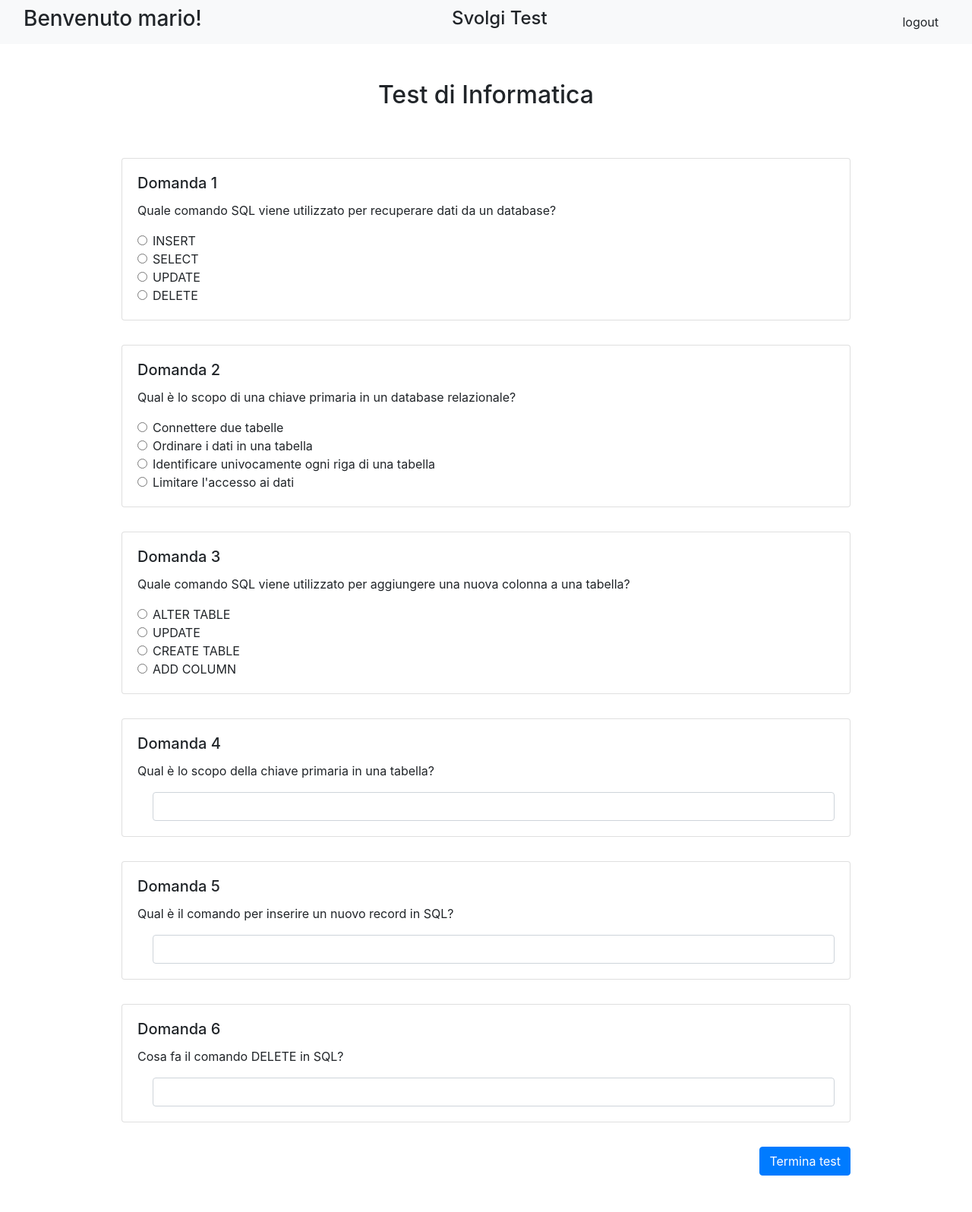
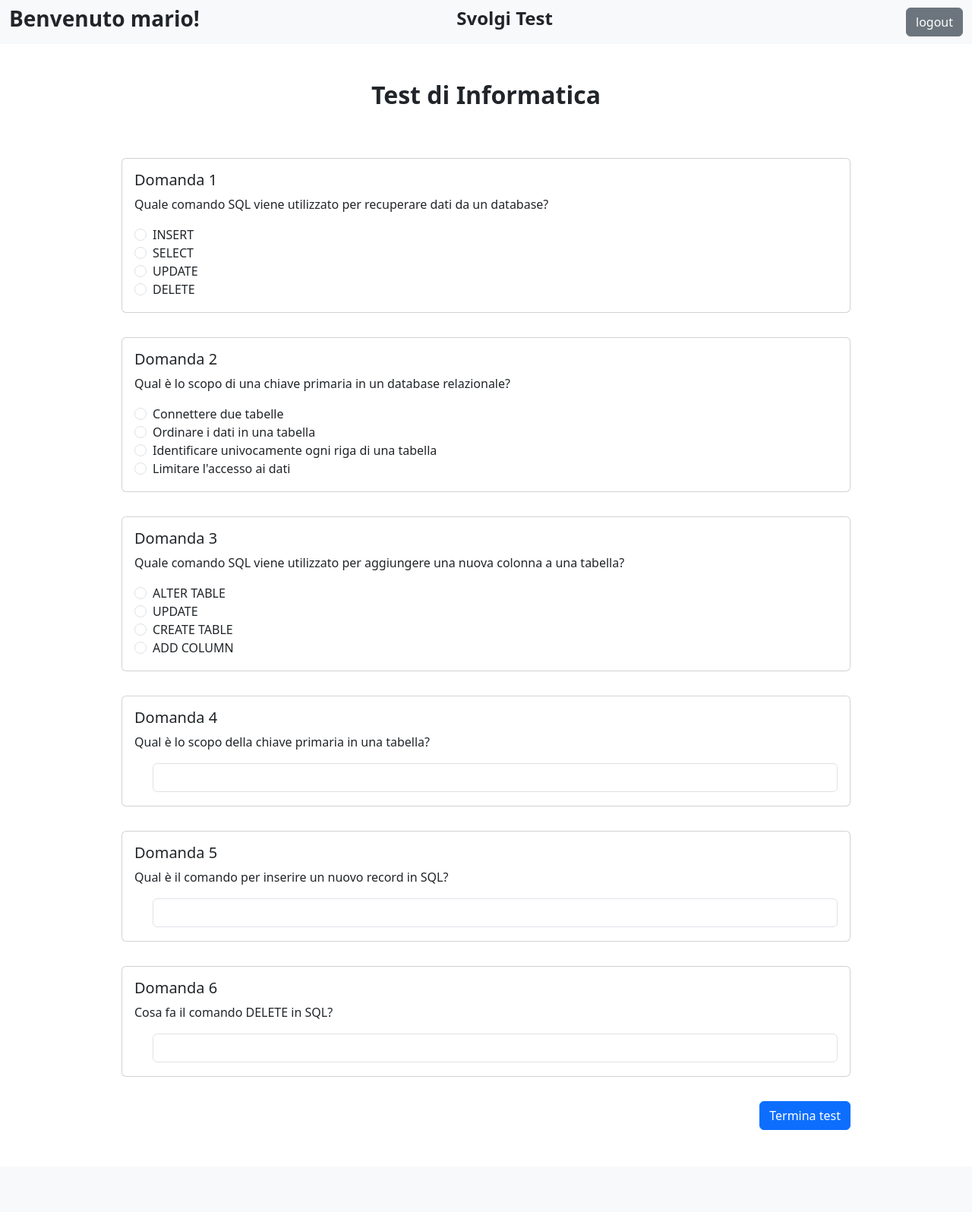
Before and after one commit to AlamRoman/programmma_quiz, a PHP site: page /svolgi_test.php?id_test=1 in a window 1280 px wide. Shown: the whole page at 76% size. After the commit the page ends 1488 px from the top, so only its background shows below. Run offline with PHP 8.4, Linux system fonts and the light colour scheme; a user stored in the database is signed in; data comes from the database, SQL or seed files in the repository.

Commit message:
updated svolgi test

```diff
--- a/studenti.php
+++ b/studenti.php
@@ -54,7 +54,7 @@
                             echo '<h6>' . htmlspecialchars($row['titolo']) . '</h6>';
                             echo '<p>' . htmlspecialchars($row['descrizione']) . '</p>';
                             echo '</div>';
-                            echo '<div class="my-auto d-flex gap-5"><button class="btn btn-success"><i class="bi bi-journal-text"></i> Svolgi</button><div>';
+                            echo '<div class="my-auto d-flex gap-5"><a href="svolgi_test.php?id_test='.$row["id"].'" class="btn btn-success"><i class="bi bi-journal-text"></i> Svolgi</a><div>';
                             echo '</li>';
                         }
                     } else {
--- a/svolgi_test.php
+++ b/svolgi_test.php
@@ -9,7 +9,12 @@
         go_to("login_page.php");
     }
 
-    $id_test = 1;
+    if ($_SERVER['REQUEST_METHOD'] === 'GET' && isset($_GET["id_test"])){
+        $id_test = $_GET["id_test"];
+    }else{
+        go_to("studenti.php");
+        exit();
+    }
 
     //prendi il test da database
     $sql = "SELECT * FROM test WHERE id = ?";
@@ -45,24 +50,6 @@
         $domande[$i]["risposte"] = $r;
     }
 
-    /*
-    $domande[] = [
-        "nDomanda"=> 1,
-        "testo"=> "Come si calcola l'area del quadrato",
-        "tipo"=> "multipla",
-        "risposte"=> ["b*h/2", "l*l", "PI*r*r", "non lo so"],
-        "corretta"=> 2
-    ];
-
-    $domande[] = [
-        "nDomanda"=> 2,
-        "testo"=> "Scrivi un polinomio",
-        "tipo"=> "aperta",
-        "risposte"=> "",
-        "corretta"=> ""
-    ];
-    */
-
 ?>
 
 <!DOCTYPE html>
@@ -73,7 +60,8 @@
     <title>Svolgi - test</title>
 
     <link rel="stylesheet" href="https://cdn.jsdelivr.net/npm/bootstrap@4.3.1/dist/css/bootstrap.min.css" integrity="sha384-ggOyR0iXCbMQv3Xipma34MD+dH/1fQ784/j6cY/iJTQUOhcWr7x9JvoRxT2MZw1T" crossorigin="anonymous">
-
+    <link href="https://cdn.jsdelivr.net/npm/bootstrap@5.3.0-alpha1/dist/css/bootstrap.min.css" rel="stylesheet">
+    <link href="https://cdn.jsdelivr.net/npm/bootstrap-icons/font/bootstrap-icons.css" rel="stylesheet">
 </head>
 <body>
 
@@ -85,7 +73,7 @@
             <h4 class="fw-bold text-center" style="transform: translateX(-50%);">Svolgi Test</h4>
 
             <form class="d-flex" method="POST" action="php/do_logout.php">
-                <input class="btn btn-seconary ms-auto" type="submit" id="logout" name="logout" value="logout">
+                <input class="btn btn-secondary ms-auto" type="submit" id="logout" name="logout" value="logout">
             </form>
         </div>
     </nav>
```
